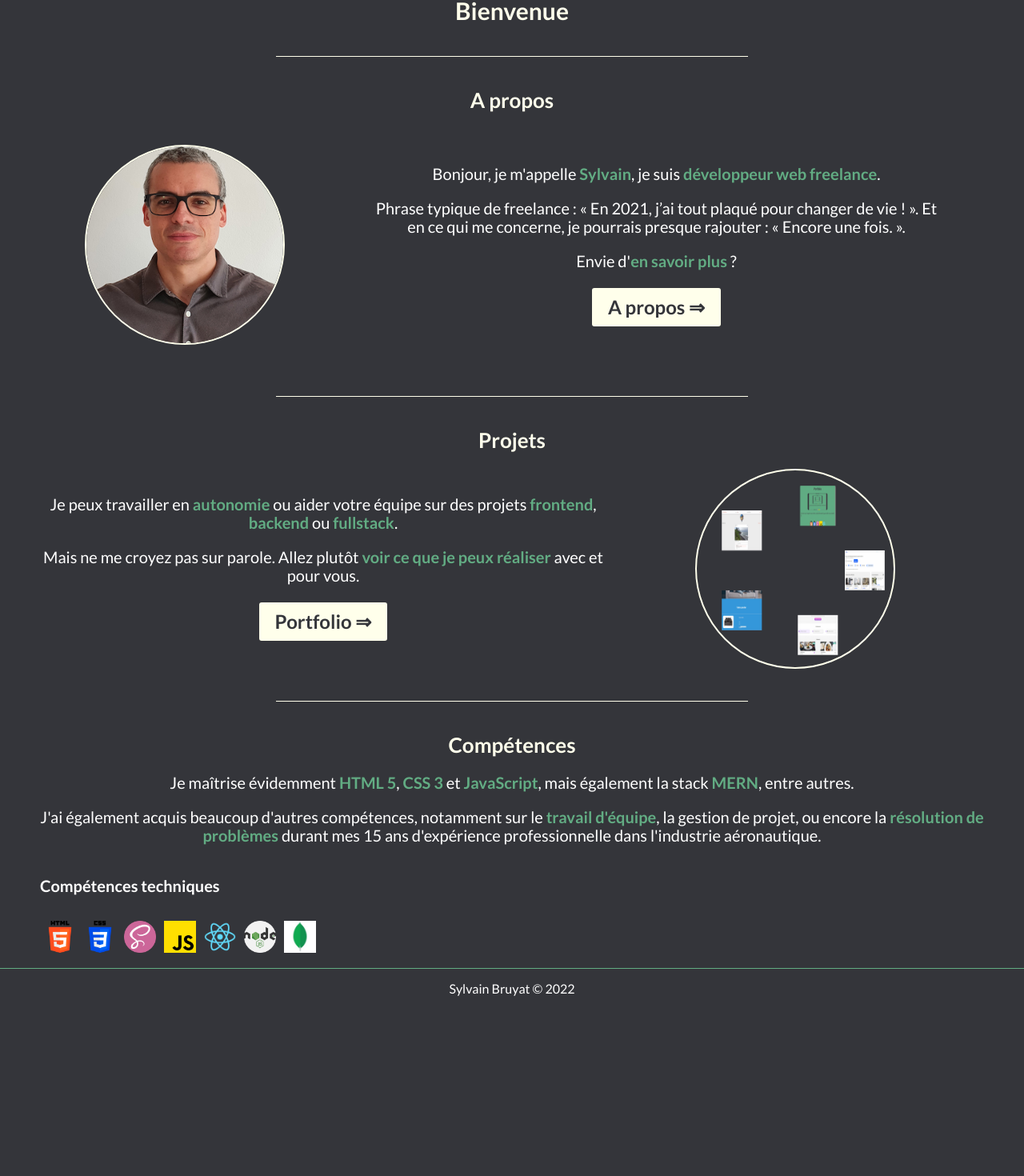
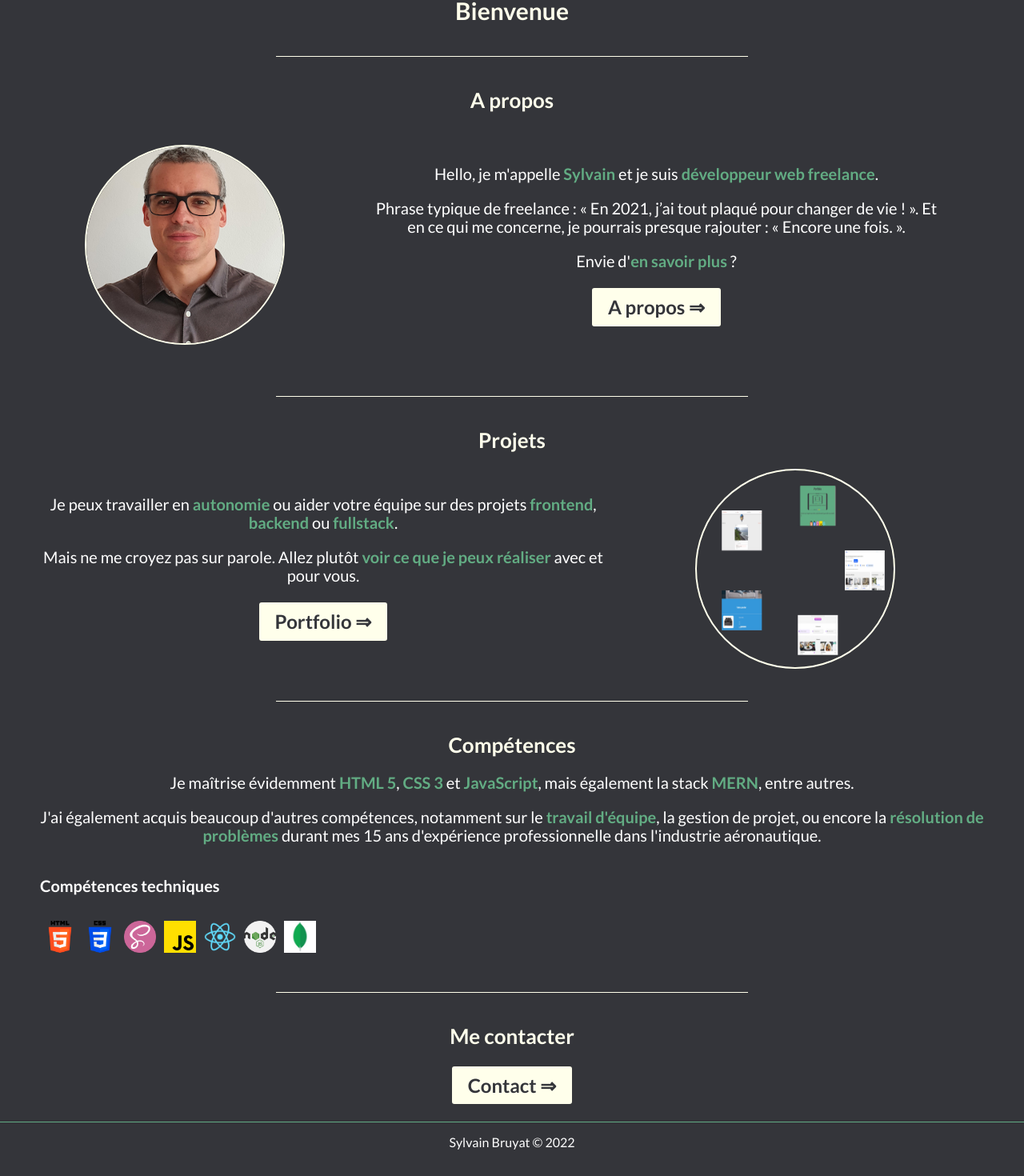
Before and after one commit to SylvainBruyat/portfolio, a React (Create React App) app: page / in a window 1280 px wide. Shown: the part 129-1599 px from the top of the page at 80% size. Before the commit the page ends 1439 px from the top, so only its background shows below. Built offline with nearby package versions, Linux system fonts and the light colour scheme.

Commit message:
Update of alt descriptions and addition of link to page Contact on page Home

```diff
--- a/src/pages/Home.jsx
+++ b/src/pages/Home.jsx
@@ -18,7 +18,7 @@ export default function Home() {
           <p>
             <img
               src={require('../assets/images/sylvain-bruyat.webp')}
-              alt="Sylvain Bruyat"
+              alt="Portrait de Sylvain Bruyat"
               width="250px"
               height="250px"
               className="homepage__picture"
@@ -26,8 +26,8 @@ export default function Home() {
           </p>
           <article>
             <p>
-              Bonjour, je m'appelle{' '}
-              <span className="text-emphasis">Sylvain</span>, je suis{' '}
+              Hello, je m'appelle <span className="text-emphasis">Sylvain</span>{' '}
+              et je suis{' '}
               <span className="text-emphasis">développeur web freelance</span>.
             </p>
             <p>
@@ -52,35 +52,35 @@ export default function Home() {
           <div className="homepage__projects__content__pictures">
             <img
               src={require('../assets/images/booki.webp')}
-              alt="Capture d'écran du projet Booki"
+              alt="Capture d'écran du site web Booki"
               height="50px"
               width="50px"
               className="homepage__projects__picture homepage__projects__picture--1"
             ></img>
             <img
               src={require('../assets/images/ohmyfood.webp')}
-              alt="Capture d'écran du projet Kanap"
+              alt="Capture d'écran du site web Ohmyfood"
               height="50px"
               width="50px"
               className="homepage__projects__picture homepage__projects__picture--2"
             ></img>
             <img
               src={require('../assets/images/kanap.webp')}
-              alt="Capture d'écran du projet Kanap"
+              alt="Capture d'écran du site web Kanap"
               height="50px"
               width="50px"
               className="homepage__projects__picture homepage__projects__picture--3"
             ></img>
             <img
               src={require('../assets/images/groupomania.webp')}
-              alt="Capture d'écran du projet Kanap"
+              alt="Capture d'écran du site web Groupomania"
               height="50px"
               width="50px"
               className="homepage__projects__picture homepage__projects__picture--4"
             ></img>
             <img
               src={require('../assets/images/portfolio.webp')}
-              alt="Capture d'écran du projet Kanap"
+              alt="Capture d'écran du site web portfolio"
               height="50px"
               width="50px"
               className="homepage__projects__picture homepage__projects__picture--5"
@@ -131,6 +131,13 @@ export default function Home() {
           ))}
         </ul>
       </section>
+      <section>
+        <h3 className="homepage__h3">Me contacter</h3>
+        <p></p>
+        <p>
+          <ButtonLink href="/contact" text="Contact" />
+        </p>
+      </section>
     </main>
   );
 }
```
